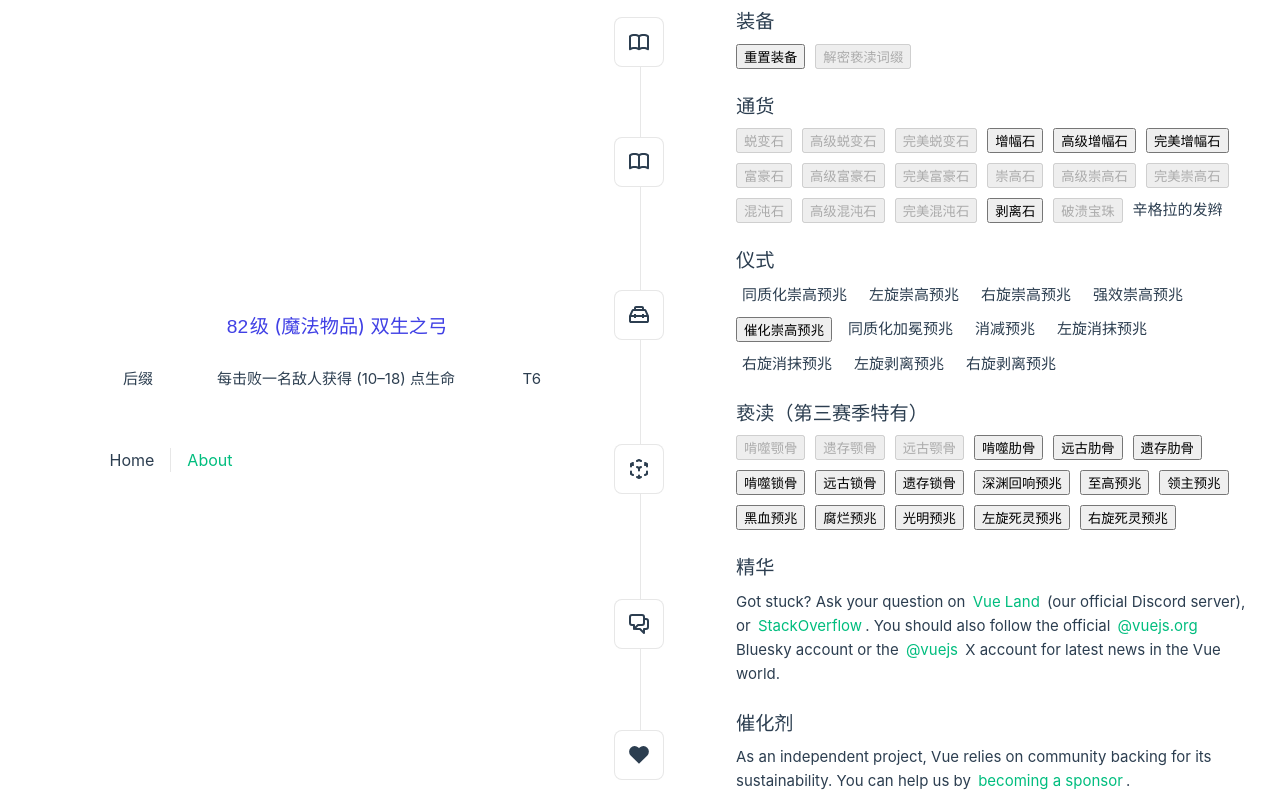
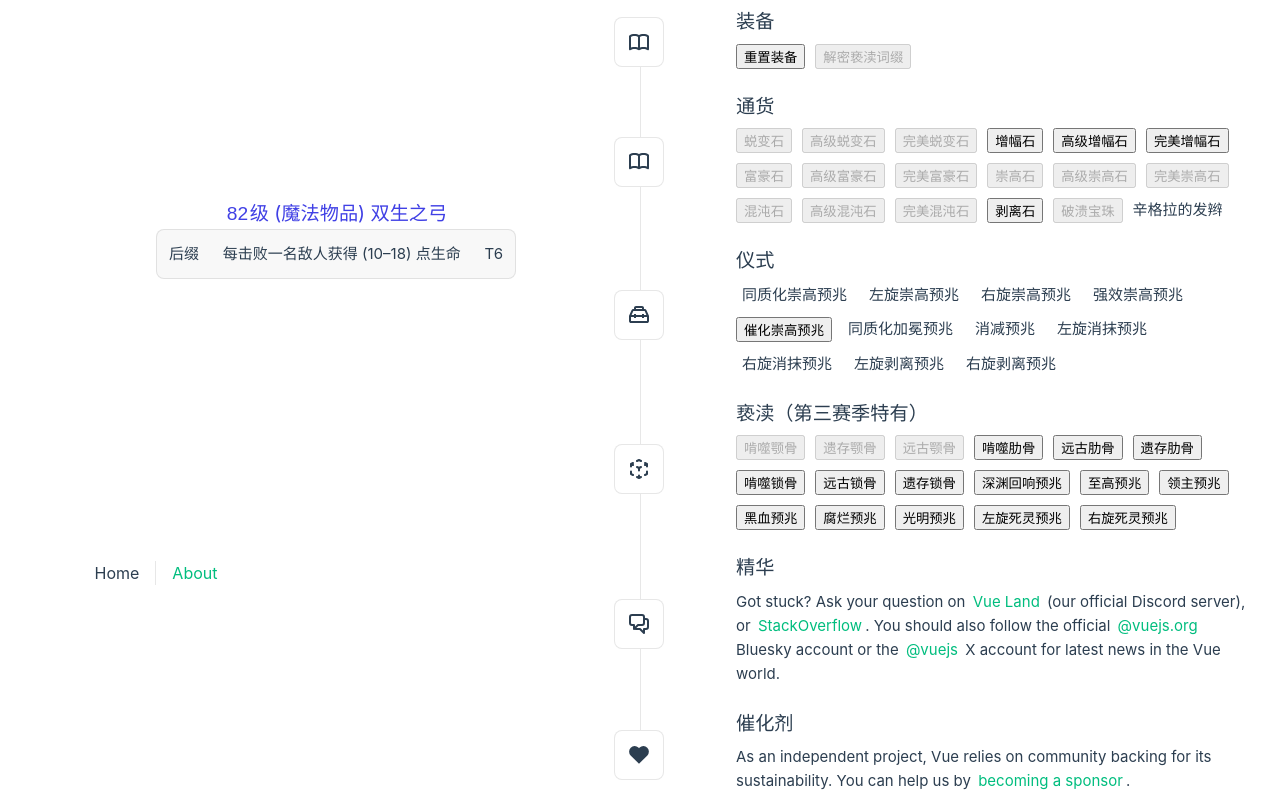
Before and after one commit to N1cholas/hidepoint-blacksmith, a Vue app: page / in a window 1280 px wide. Both pictures are taken after a click on the button "蜕变石". Built offline with nearby package versions, Linux system fonts and the light colour scheme.

Commit message:
feat: add AffixList component and complete its logic

```diff
--- /dev/null
+++ b/src/components/AffixList.vue
@@ -0,0 +1,93 @@
+<script setup lang="ts">
+import { useItemState } from '@/stores/itemState'
+import List from '@/components/List.vue'
+import { MOD_GENERATION_TYPE, type Affix } from '@/types/types'
+import { processHTMLString } from '@/utils/processString'
+import { SESSION3_CONFIG } from '@/config/session3Config'
+import PlaceholderText from './session3/PlaceholderText.vue'
+import { computed } from 'vue'
+
+const itemState = useItemState()
+
+type Row = {
+  key: string
+  affix: Affix
+  isFirstPrefix: boolean
+  isFirstSuffix: boolean
+}
+
+const items = computed<Row[]>(() => {
+  const src = [...itemState.affixes]
+  // 前缀在前，后缀在后
+  src.sort((a, b) => {
+    const va = a.ModGenerationTypeID === MOD_GENERATION_TYPE.PREFIX ? 0 : 1
+    const vb = b.ModGenerationTypeID === MOD_GENERATION_TYPE.PREFIX ? 0 : 1
+    return va - vb
+  })
+
+  let seenPrefix = false
+  let seenSuffix = false
+
+  return src.map((a) => {
+    const isPrefix = a.ModGenerationTypeID === MOD_GENERATION_TYPE.PREFIX
+    const markPrefix = isPrefix && !seenPrefix
+    const markSuffix = !isPrefix && !seenSuffix
+    if (markPrefix) seenPrefix = true
+    if (markSuffix) seenSuffix = true
+
+    return {
+      key: `${a.str}|${a.ModFamilyList[0]}`,
+      affix: a,
+      isFirstPrefix: markPrefix,
+      isFirstSuffix: markSuffix,
+    }
+  })
+})
+</script>
+<template>
+  <List :items="items" item-key="key" class="affix-list">
+    <template class="item-wrapper" #default="{ item }">
+      <span
+        v-if="item.affix.ModGenerationTypeID === MOD_GENERATION_TYPE.PREFIX"
+        :class="{ invisible: !item.isFirstPrefix }"
+        class="type-badge"
+        >前缀
+      </span>
+      <span
+        v-if="item.affix.ModGenerationTypeID === MOD_GENERATION_TYPE.SUFFIX"
+        :class="{ invisible: !item.isFirstSuffix }"
+        class="type-badge"
+        >后缀
+      </span>
+
+      <template v-if="item.affix.ModFamilyList[0] !== SESSION3_CONFIG.PLACEHOLDER_ID">
+        <span
+          :class="{ locked: item.affix.ModFamilyList[0] === itemState.lockedAffixId }"
+          class="content"
+          v-html="processHTMLString(item.affix.str)"
+        ></span>
+      </template>
+      <template v-else>
+        <PlaceholderText text="此 词 缀 被 亵 渎 待 解 密" />
+      </template>
+
+      <span class="suffix" :class="{ invisible: !item.affix.powerLevel }">
+        T{{ item.affix.powerLevel }}
+      </span>
+    </template>
+  </List>
+</template>
+
+<style scoped>
+.locked {
+  color: #f39c12;
+}
+
+.affix-list {
+  min-height: 300px;
+}
+
+.invisible {
+  opacity: 0;
+}
+</style>
--- a/src/components/List.vue
+++ b/src/components/List.vue
@@ -119,15 +119,17 @@ function onItemClick(item: any, index: number) {
 .clist__item {
   display: flex;
   align-items: center;
-  gap: 8px;
-  width: 100%;
-  min-height: 36px;
+  justify-content: space-between;
+  gap: 20px;
+  min-width: 360px;
+  min-height: 50px;
   padding: 8px 12px;
   background-color: var(--color-background-soft);
   border: 1px solid var(--color-border);
   border-radius: 8px;
   box-sizing: border-box;
-  margin-bottom: 8px;
+  margin-bottom: 4px;
+  text-align: center;
   transition:
     background-color 0.2s ease,
     border-color 0.2s ease;
--- a/src/components/ModItem.vue
+++ /dev/null
@@ -1,43 +0,0 @@
-<script setup lang="ts">
-import { processHTMLString } from '@/utils/processString'
-import { type Affix } from '@/types/types'
-import PlaceholderText from './session3/PlaceholderText.vue'
-
-defineProps<{
-  mod: Affix
-  type: 'prefix' | 'suffix'
-  showModType: boolean
-  locked?: boolean
-  showPlaceholder?: boolean
-}>()
-</script>
-<template>
-  <li :class="`${type}-mods`">
-    <span v-if="showModType" class="prefix">{{ type === 'prefix' ? '前缀' : '后缀' }}</span>
-    <span v-if="!showPlaceholder" :class="{ locked }">{{ processHTMLString(mod.str) }}</span>
-    <PlaceholderText v-else text="此 词 缀 被 亵 渎 待 解 密" />
-    <span class="suffix" v-if="mod.powerLevel">T{{ mod.powerLevel }}</span>
-  </li>
-</template>
-<style scoped>
-li {
-  min-width: 330px;
-  list-style: none;
-  position: relative;
-  line-height: 34px;
-  flex: 1;
-  display: inline-block;
-}
-.prefix {
-  position: absolute;
-  left: -48px;
-}
-.suffix {
-  position: absolute;
-  right: -40px;
-  top: 0;
-}
-.locked {
-  color: #f39c12;
-}
-</style>
--- a/src/components/ModsList.vue
+++ /dev/null
@@ -1,39 +0,0 @@
-<script setup lang="ts">
-import { useItemState } from '@/stores/itemState'
-import ModItem from './ModItem.vue'
-import { MOD_GENERATION_TYPE, type Affix } from '@/types/types'
-import { SESSION3_CONFIG } from '@/config/session3Config'
-
-defineProps<{ mods: Affix[] }>()
-
-const itemState = useItemState()
-</script>
-<template>
-  <ul class="mods-wrapper">
-    <ModItem
-      v-for="(mod, i) in mods.filter((m) => m.ModGenerationTypeID === MOD_GENERATION_TYPE.PREFIX)"
-      :key="mod.str + mod.ModFamilyList"
-      :mod="mod"
-      :type="'prefix'"
-      :showModType="i === 0"
-      :locked="mod.ModFamilyList[0] === itemState.lockedAffixId"
-      :showPlaceholder="mod.ModFamilyList[0] === SESSION3_CONFIG.PLACEHOLDER_ID"
-    />
-    <ModItem
-      v-for="(mod, i) in mods.filter((m) => m.ModGenerationTypeID === MOD_GENERATION_TYPE.SUFFIX)"
-      :key="mod.str + mod.ModFamilyList"
-      :mod="mod"
-      :type="'suffix'"
-      :showModType="i === 0"
-      :locked="mod.ModFamilyList[0] === itemState.lockedAffixId"
-      :showPlaceholder="mod.ModFamilyList[0] === SESSION3_CONFIG.PLACEHOLDER_ID"
-    />
-  </ul>
-</template>
-<style scoped>
-.mods-wrapper {
-  text-align: center;
-  padding: 0;
-  margin: 20px 0;
-}
-</style>
--- a/src/views/GamingEquipment.vue
+++ b/src/views/GamingEquipment.vue
@@ -1,10 +1,9 @@
 <script setup lang="ts">
 import { useItemState } from '@/stores/itemState'
-import ModsList from '@/components/ModsList.vue'
-import { ITEM_RARITY } from '@/types/types'
+import { ITEM_RARITY, type Affix } from '@/types/types'
 import { showItemRarityMsg } from '@/utils/processString'
 import { ITEM_CONFIG } from '@/config/itemConfig'
-import ListDemo from '@/components/ListDemo.vue'
+import AffixList from '@/components/AffixList.vue'
 
 const itemState = useItemState()
 </script>
@@ -24,7 +23,8 @@ const itemState = useItemState()
         />级 ({{ showItemRarityMsg(itemState.itemRarity) }}) 双生之弓</span
       >
     </h3>
-    <ModsList :mods="itemState.affixes" />
+    <!-- <ModsList :mods="itemState.affixes" /> -->
+    <AffixList />
   </div>
 </template>
 
```
